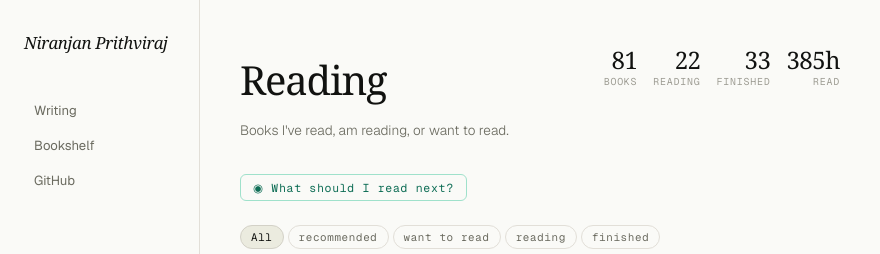
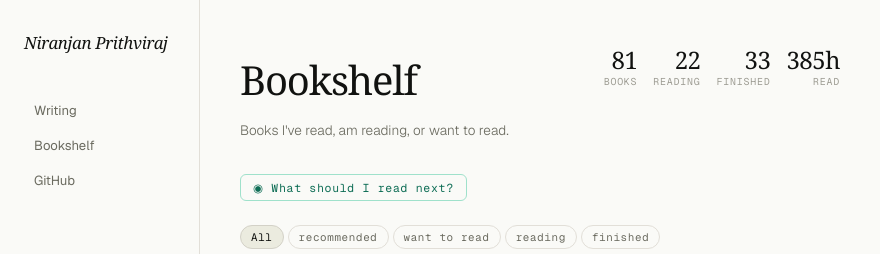
Before and after one commit to nbprithv/nbprithv.github.io, a Jekyll site: the page built from bookshelf.html, in a window 1280 px wide and 900 px high. Shown: the top 254 px of the window, without its empty margins (0-880 px from the left). Built offline with Jekyll 4.4.1, drawn with Linux system fonts in a browser that asks for light colours; some web fonts are replaced.

Commit message:
Rename page title from Reading List to Bookshelf
Co-Authored-By: Claude Sonnet 4.6 <noreply@anthropic.com>

```diff
--- a/bookshelf.html
+++ b/bookshelf.html
@@ -1,6 +1,6 @@
 ---
 layout: default
-title: Reading List
+title: Bookshelf
 permalink: /bookshelf/
 ---
 
@@ -267,7 +267,7 @@ permalink: /bookshelf/
 <main>
   <div class="rl-top">
     <div>
-      <div class="page-title">Reading</div>
+      <div class="page-title">Bookshelf</div>
       <p class="rl-subtitle">Books I've read, am reading, or want to read.</p>
     </div>
     <div class="rl-stats" id="rl-stats"></div>
```
